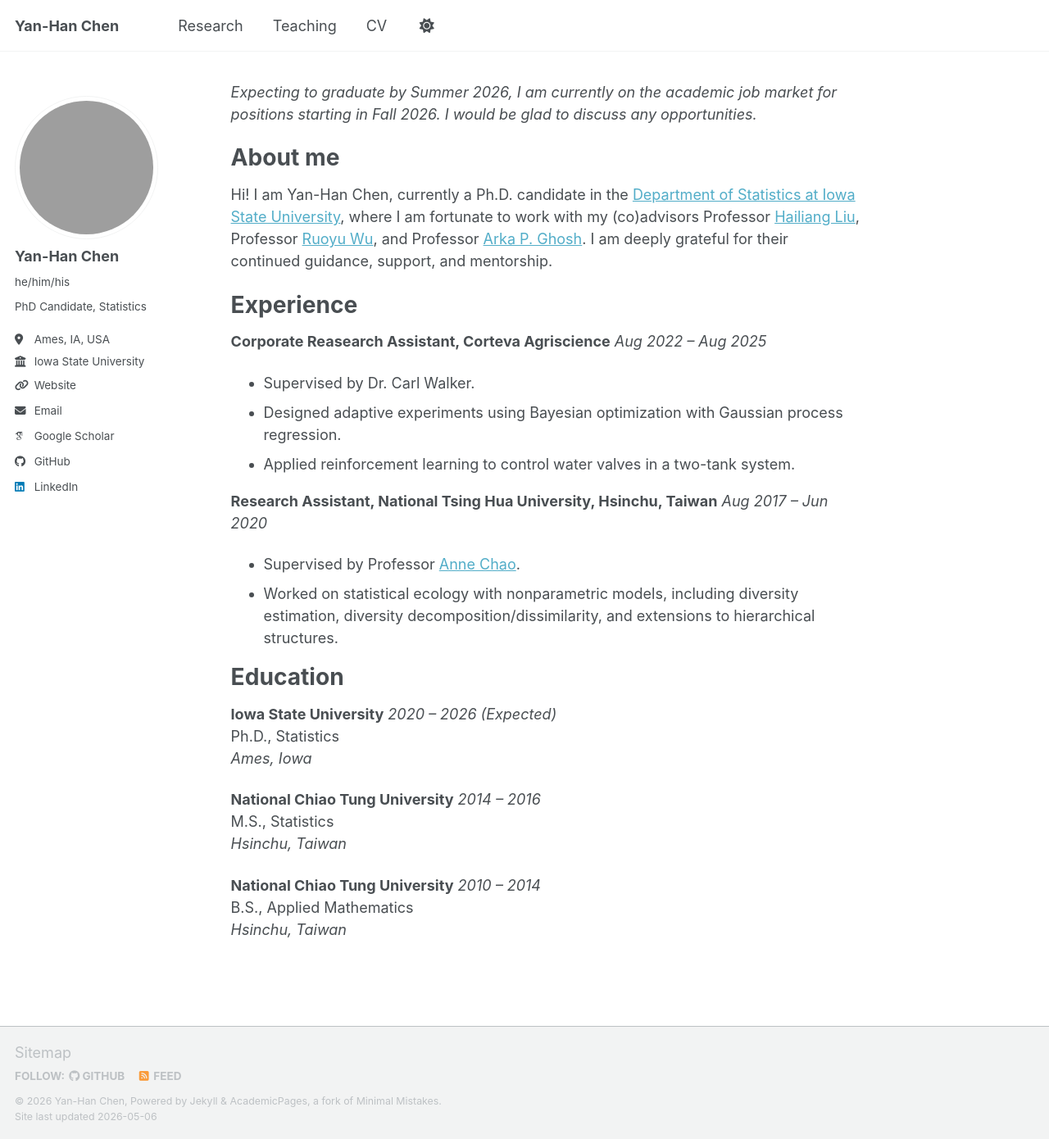
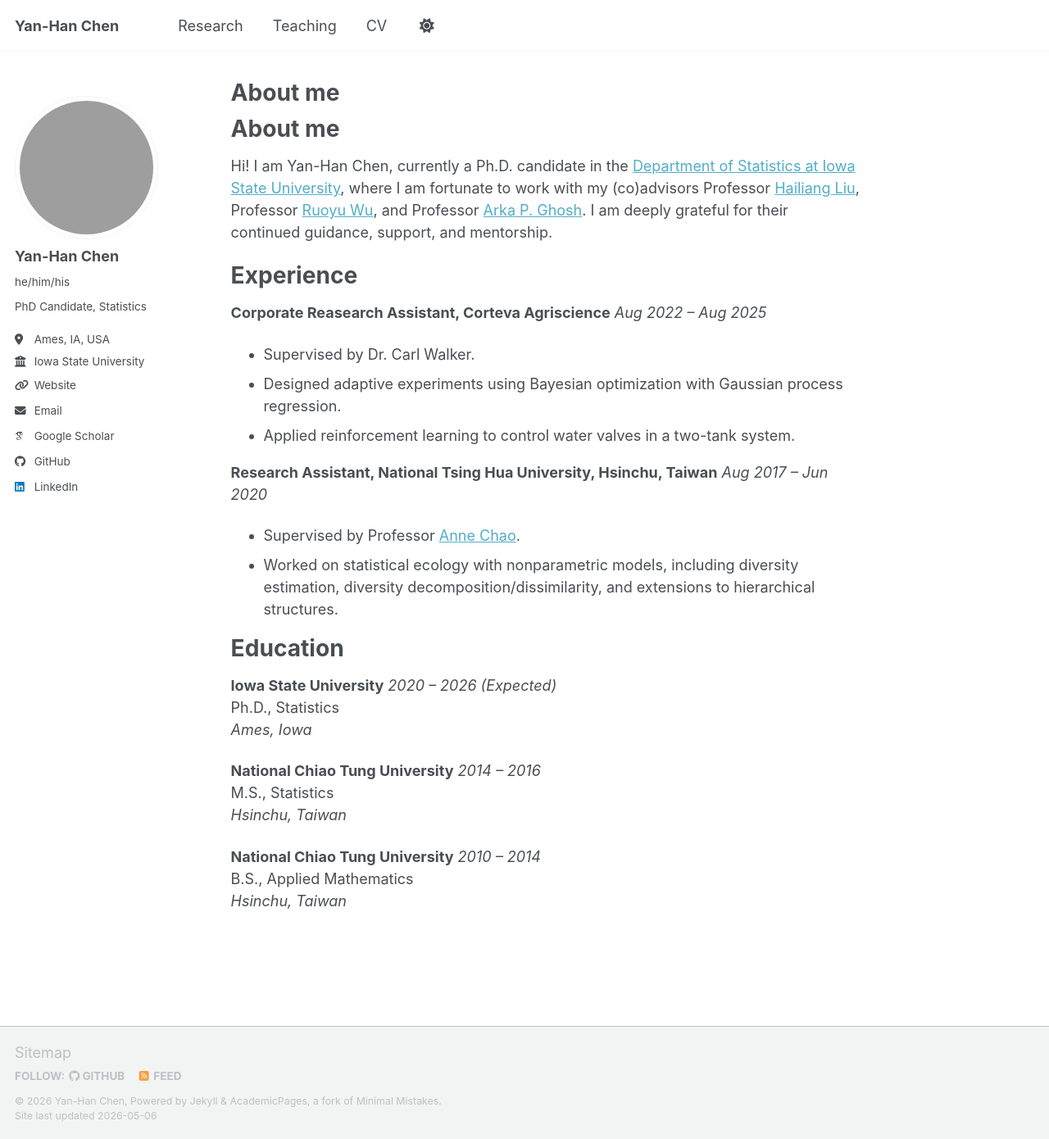
Before and after one commit to YanHanChen/YanHanChen.github.io, a Jekyll site: the page built from _pages/about.md, in a window 1280 px wide and 1390 px high. Shown: the whole window at 82% size. Built offline with Jekyll 4.4.1, drawn with Linux system fonts in a browser that asks for light colours; some web fonts are replaced; a script bundle is joined from its source files by our own code; library files that are not in the unit come from our copies; our own code applies the rules of GitHub Pages for plain Markdown files.

Commit message:
Update about and publications pages

```diff
--- a/_pages/about.md
+++ b/_pages/about.md
@@ -6,8 +6,6 @@
   - /about/
   - /about.html
 ---
-
-*Expecting to graduate by Summer 2026, I am currently on the academic job market for positions starting in Fall 2026. I would be glad to discuss any opportunities.*
 
 
 About me
```
Also changed, not shown: _pages/publications.md (+1 -1 lines).
